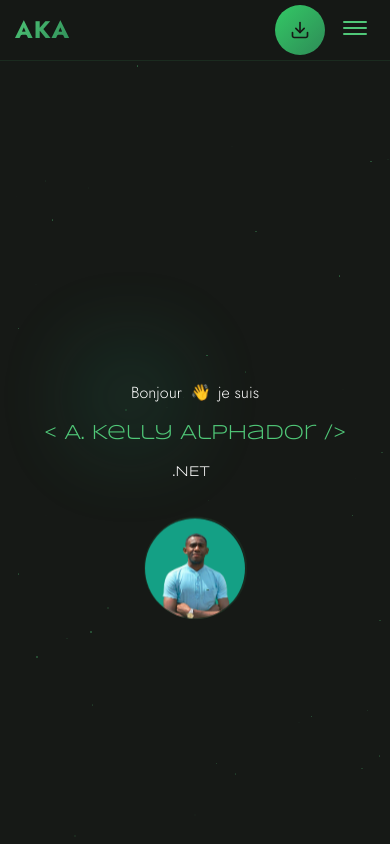
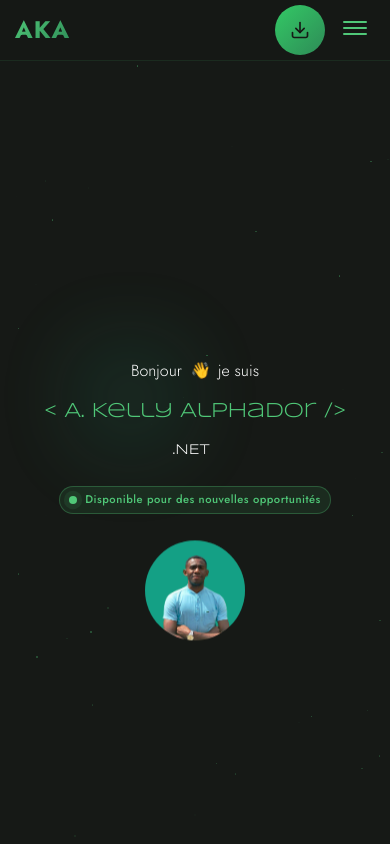
Before and after one commit to kelly-alphador/MyPortfolio, a Vue app: page / in a window 390 px wide. Shown: the top 844 px of the page. Built offline with nearby package versions, Linux system fonts and the light colour scheme; a web font is replaced by a local one.

Commit message:
mise a jour

```diff
--- a/src/App.vue
+++ b/src/App.vue
@@ -40,7 +40,7 @@
             :class="{ 'active': activeSection === 'experience' }"
             @click.prevent="scrollToSection('experience')"
           >
-            Expérience
+            Expériences
           </a>
           <a
             href="#projects"
--- a/src/components/Experience.vue
+++ b/src/components/Experience.vue
@@ -2,7 +2,7 @@
   <section class="experience" id="experience">
     <div class="container">
       <div class="section-header">
-        <h2 class="section-title">Expérience</h2>
+        <h2 class="section-title">Expériences</h2>
       </div>
 
       <div class="experience-grid">
--- a/src/components/Home.vue
+++ b/src/components/Home.vue
@@ -7,6 +7,13 @@
         <span ref="typedElement"></span>
         <span class="typed-cursor">|</span>
       </div>
+
+      <!-- Indication de disponibilité -->
+      <div class="availability-badge">
+        <span class="availability-dot"></span>
+        <span class="availability-text">Disponible pour des nouvelles opportunités</span>
+      </div>
+
       <!-- Image avec animation de flottement -->
       <div class="hero-avatar">
         <div class="avatar-container">
@@ -163,7 +170,56 @@ export default {
   display: flex;
   align-items: center;
   justify-content: center;
+  margin-bottom: 0.5rem;
+}
+
+/* Indication de disponibilité */
+.availability-badge {
+  display: inline-flex;
+  align-items: center;
+  gap: 0.5rem;
+  padding: 0.5rem 1rem;
+  background: rgba(80, 200, 120, 0.1);
+  border: 1px solid rgba(80, 200, 120, 0.3);
+  border-radius: 50px;
+  opacity: 0;
+  animation: fadeInUp 1s ease-out 1s forwards;
   margin-bottom: 1rem;
+  transition: all 0.3s ease;
+}
+
+.availability-badge:hover {
+  background: rgba(80, 200, 120, 0.15);
+  border-color: rgba(80, 200, 120, 0.5);
+  transform: translateY(-2px);
+  box-shadow: 0 5px 15px rgba(80, 200, 120, 0.2);
+}
+
+.availability-dot {
+  width: 8px;
+  height: 8px;
+  background: #50c878;
+  border-radius: 50%;
+  animation: pulse 2s infinite;
+}
+
+@keyframes pulse {
+  0% {
+    box-shadow: 0 0 0 0 rgba(80, 200, 120, 0.7);
+  }
+  70% {
+    box-shadow: 0 0 0 6px rgba(80, 200, 120, 0);
+  }
+  100% {
+    box-shadow: 0 0 0 0 rgba(80, 200, 120, 0);
+  }
+}
+
+.availability-text {
+  font-size: 0.9rem;
+  color: #50c878;
+  font-weight: 500;
+  letter-spacing: 0.5px;
 }
 
 /* Style pour l'avatar avec animation de flottement */
@@ -267,18 +323,6 @@ export default {
   animation-delay: 2s;
 }
 
-/* Animation de pulsation pour les cercles */
-@keyframes pulse {
-  0%, 100% {
-    transform: scale(1);
-    opacity: 0.7;
-  }
-  50% {
-    transform: scale(1.05);
-    opacity: 0.4;
-  }
-}
-
 /* Curseur personnalisé pour l'animation de typing */
 .typed-cursor {
   font-weight: 100;
@@ -333,6 +377,14 @@ export default {
   .hero-role {
     font-size: clamp(1.2rem, 3vw, 2rem);
   }
+
+  .availability-badge {
+    padding: 0.4rem 0.8rem;
+  }
+
+  .availability-text {
+    font-size: 0.8rem;
+  }
 }
 
 @media (max-width: 768px) {
@@ -356,6 +408,15 @@ export default {
 
   .hero-role {
     font-size: clamp(1rem, 2.5vw, 1.5rem);
+  }
+
+  .availability-badge {
+    padding: 0.3rem 0.7rem;
+    margin-bottom: 0.8rem;
+  }
+
+  .availability-text {
+    font-size: 0.75rem;
   }
 
   /* Ajustement de l'animation sur mobile */
@@ -393,5 +454,14 @@ export default {
   .hero-role {
     font-size: clamp(0.9rem, 2vw, 1.2rem);
   }
+
+  .availability-badge {
+    padding: 0.25rem 0.6rem;
+    margin-bottom: 0.5rem;
+  }
+
+  .availability-text {
+    font-size: 0.7rem;
+  }
 }
 </style>
--- a/src/components/Projects.vue
+++ b/src/components/Projects.vue
@@ -84,8 +84,8 @@ L'application permet désormais aux clients d'acheter des produits en ligne faci
 ,
     image: shopMasterImg,
     imageAlt: "Capture d'écran ShopMaster",
-    demoLink: "#",
-    githubLink: "#",
+    demoLink: "https://www.linkedin.com/feed/update/urn:li:activity:7373372640092315648/",
+    githubLink: "https://github.com/kelly-alphador/ShopMaster",
     technologies: ["ASP.NET Core MVC", "C#", "JavaScript", "Bootstrap", "SQL Server"]
   },
   {
@@ -102,7 +102,7 @@ ChronoDev améliore la transparence, facilite le suivi de la productivité et ai
     image: chronoDevImg,
     imageAlt: "Capture d'écran ChronoDev",
     demoLink: "#",
-    githubLink: "#",
+    githubLink: "https://github.com/kelly-alphador/ChronoDev.Api",
     technologies: ["Vue.js", "Nuxt.js", ".NET Core Web API", "SQL Server"]
   },
   {
@@ -116,7 +116,7 @@ Grâce à une interface responsive, des animations modernes et un design soigné
     image: portfolioImg,
     imageAlt: "Capture d'écran Portfolio",
     demoLink: "#",
-    githubLink: "#",
+    githubLink: "https://github.com/kelly-alphador/MyPortfolio",
     technologies: ["Vue.js", "JavaScript", "CSS3"]
   },
   {
```
